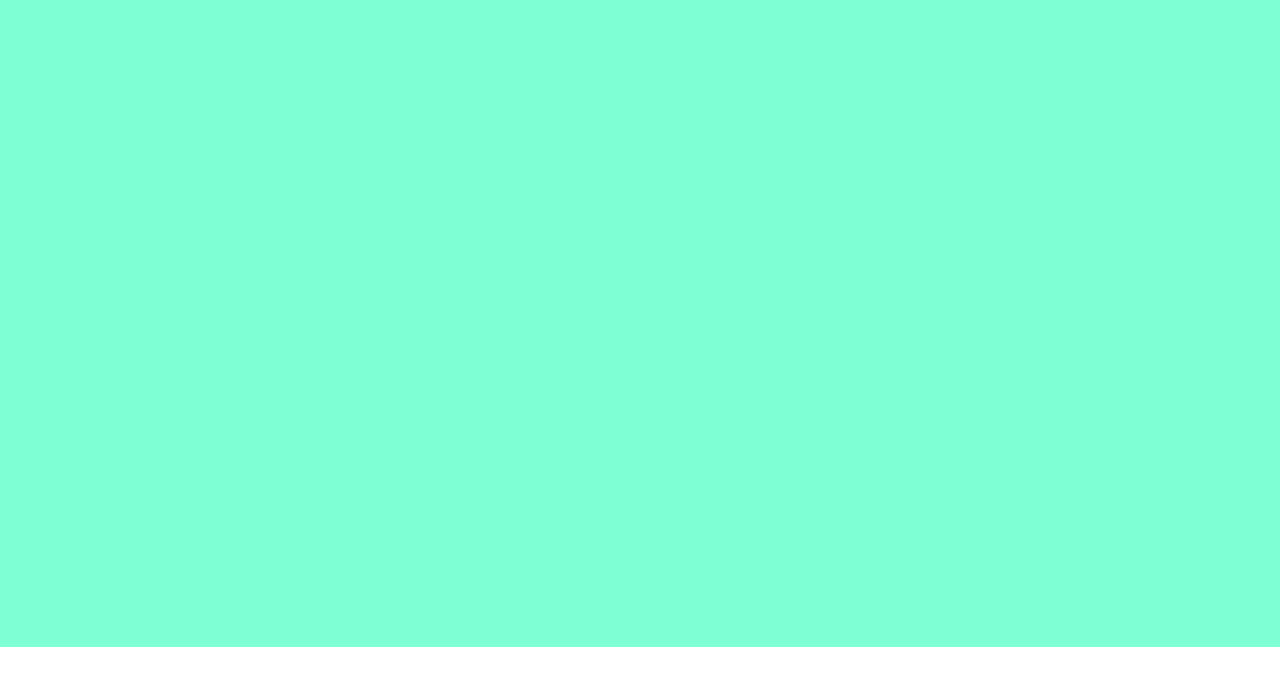
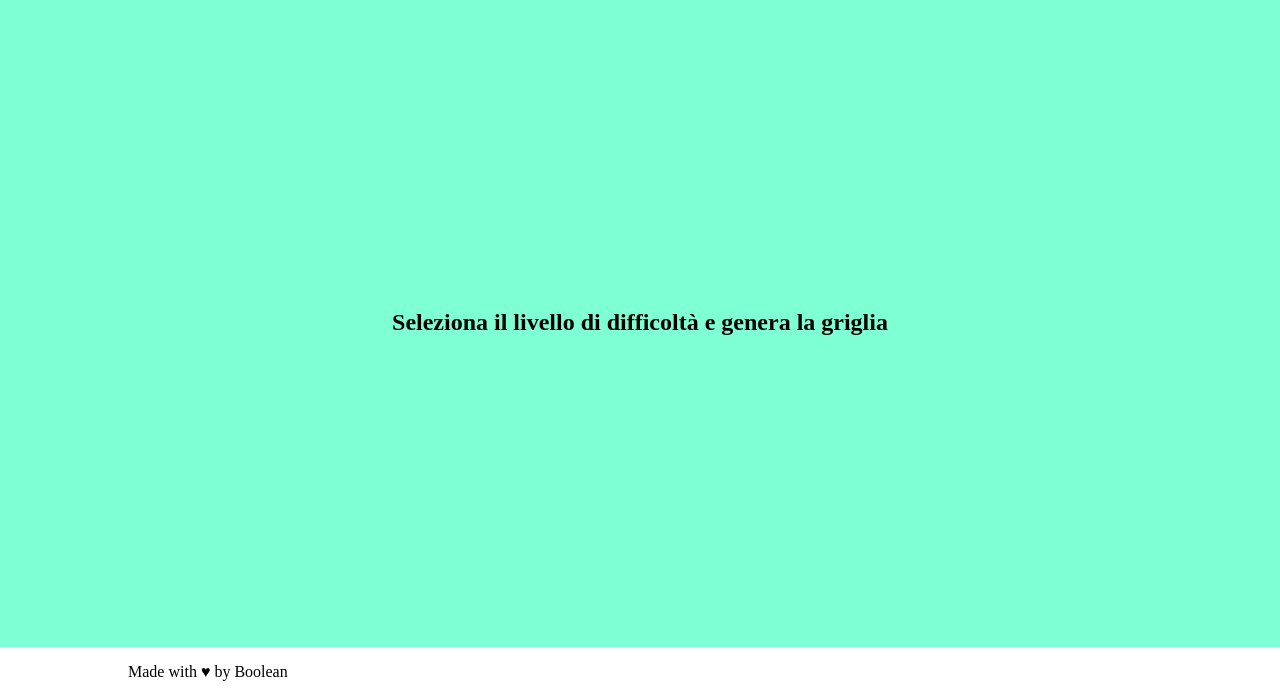
Before and after one commit to salzanopm/js-campominato-grid, a plain HTML site: page index.html in a window 1280 px wide. Shown: the part 103-800 px from the top of the page. Drawn offline with Linux system fonts and the light colour scheme.

Commit message:
correzione

```diff
--- a/index.html
+++ b/index.html
@@ -36,14 +36,22 @@
 
         <!-- MAIN -->
         <main>
+            <h2 id="intro-text">Seleziona il livello di difficoltà e genera la griglia</h2>
+
             <div id="grid" class="main-grid hidden">
                 <!-- Single square -->
-                <!-- <div class="square">
+                <!-- <div class="square clicked">
                     <span>1</span>
                 </div> -->
-
             </div>
         </main>
+
+        <!-- FOOTER -->
+        <footer>
+            <div class="container">
+                Made with &hearts; by Boolean
+            </div>
+        </footer>
     </div>
 
     <script type="text/javascript" src="js/script.js"></script>
--- a/js/script.js
+++ b/js/script.js
@@ -52,7 +52,7 @@ function startGame() {
 // -----------
 // FUNZIONI LEGATE AL DOM
 // -----------
-function handleSquareClick() {
+function handleCellClick() {
     this.classList.add('clicked');
 }
 
```
